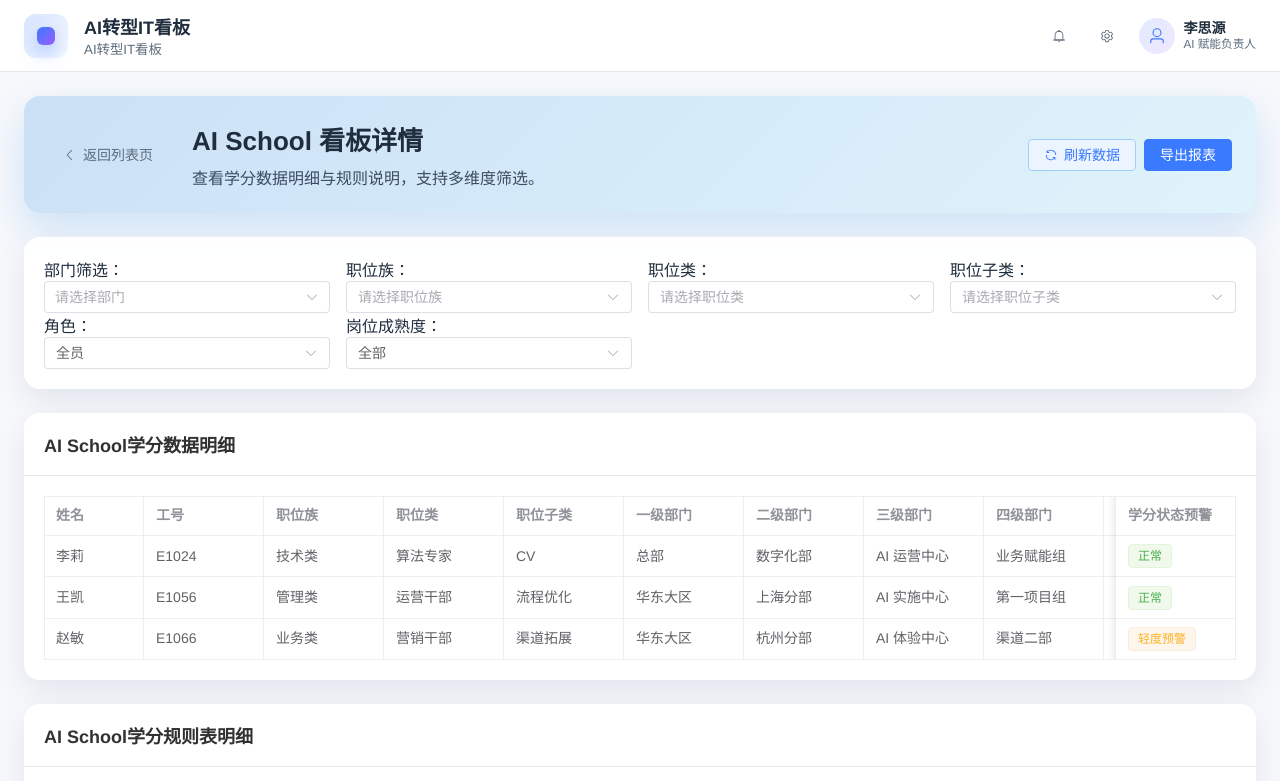
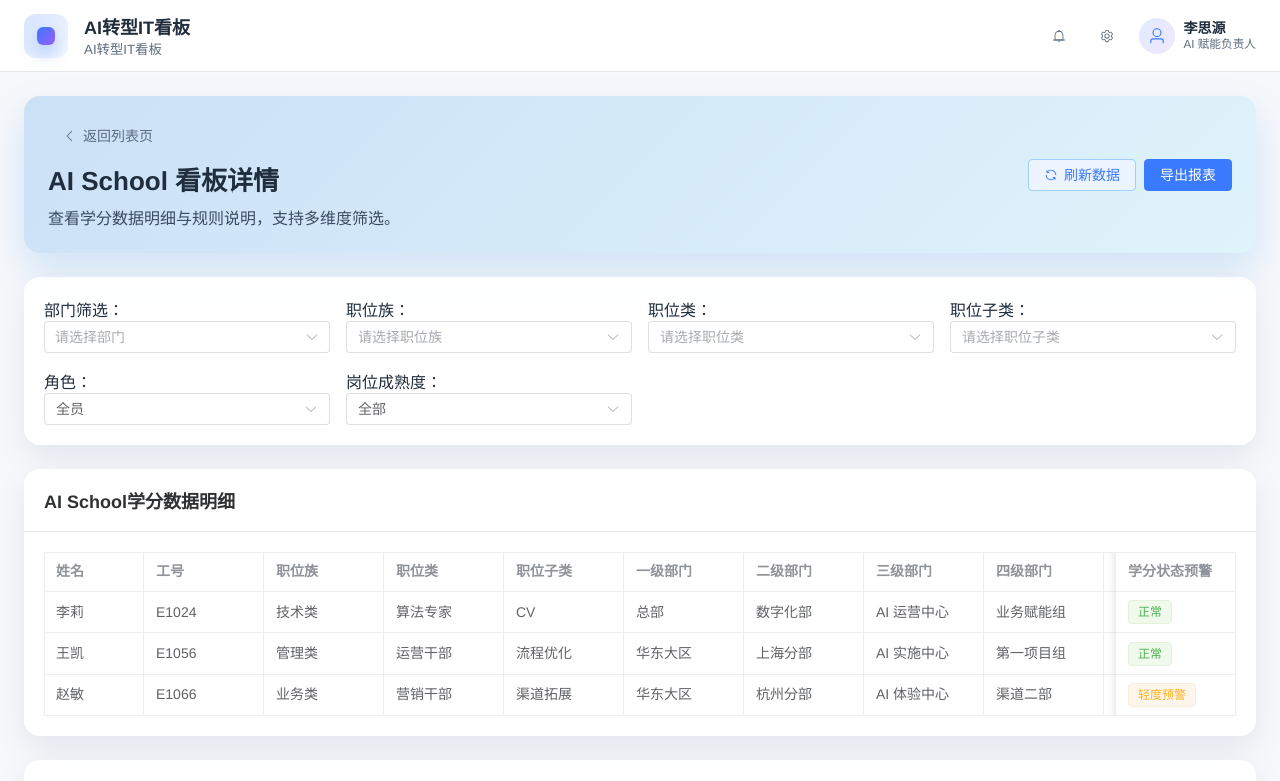
Before and after one commit to xupeng-faker/ai--dashboard, a Vue app in the folder ai-dashboard/: page /dashboard/school/detail/1 in a window 1280 px wide. Shown: the top 781 px of the page. Built offline with nearby package versions, Linux system fonts and the light colour scheme.

Commit message:
优化样式

```diff
--- a/ai-dashboard/src/views/dashboard/CertificationDetail.vue
+++ b/ai-dashboard/src/views/dashboard/CertificationDetail.vue
@@ -110,7 +110,7 @@ onMounted(() => {
   <section class="detail-view cert-detail">
     <header class="detail-view__header glass-card">
       <div class="header-left">
-        <el-button type="primary" text :icon="ArrowLeft" @click="handleBack">返回看板</el-button>
+        <el-button type="primary" text :icon="ArrowLeft" @click="handleBack">返回列表页</el-button>
         <div>
           <h2>{{ detailData?.summary?.name ?? 'AI任职认证详情' }}</h2>
           <p>
@@ -366,6 +366,7 @@ onMounted(() => {
   display: flex;
   flex-direction: column;
   gap: $spacing-sm;
+  align-items: flex-start;
 }
 
 .filter-card {
@@ -373,6 +374,10 @@ onMounted(() => {
   border-radius: $radius-lg;
   background: rgba(255, 255, 255, 0.96);
   box-shadow: $shadow-card;
+  :deep(.el-form-item) {
+    margin-right: $spacing-md;
+    margin-bottom: $spacing-sm;
+  }
 }
 
 .summary-card {
--- a/ai-dashboard/src/views/dashboard/SchoolDetail.vue
+++ b/ai-dashboard/src/views/dashboard/SchoolDetail.vue
@@ -56,7 +56,7 @@ onMounted(() => {
       </el-space>
     </header>
 
-    <el-card shadow="never" class="filter-card" v-if="detailData">
+    <el-card shadow="hover" class="filter-card" v-if="detailData">
       <el-row :gutter="16" align="middle">
         <el-col :xs="24" :sm="12" :md="6">
           <label>部门筛选：</label>
@@ -244,8 +244,9 @@ onMounted(() => {
 
 .header-left {
   display: flex;
-  align-items: center;
-  gap: $spacing-lg;
+  flex-direction: column;
+  align-items: flex-start;
+  gap: $spacing-sm;
   flex: 1;
 }
 
@@ -273,6 +274,9 @@ onMounted(() => {
   border-radius: $radius-lg;
   background: rgba(255, 255, 255, 0.96);
   box-shadow: $shadow-card;
+  :deep(.el-row) {
+    row-gap: $spacing-md;
+  }
 
   label {
     display: inline-block;
--- a/ai-dashboard/src/views/dashboard/TrainingDetail.vue
+++ b/ai-dashboard/src/views/dashboard/TrainingDetail.vue
@@ -1,7 +1,7 @@
 <script setup lang="ts">
 import { computed, onMounted, ref, watch } from 'vue'
 import { ArrowLeft, Refresh } from '@element-plus/icons-vue'
-import { useRoute, useRouter } from 'vue-router'
+import { useRouter } from 'vue-router'
 import { fetchTrainingDetail } from '@/api/dashboard'
 import type {
   TrainingDetailData,
@@ -11,7 +11,6 @@ import type {
 
 const props = defineProps<{ id: string }>()
 const router = useRouter()
-const route = useRoute()
 const loading = ref(false)
 const detailData = ref<TrainingDetailData | null>(null)
 const filters = ref<TrainingDetailFilters>({
@@ -318,6 +317,7 @@ onMounted(() => {
   display: flex;
   flex-direction: column;
   gap: $spacing-sm;
+  align-items: flex-start;
 }
 
 .filter-card {
@@ -325,6 +325,10 @@ onMounted(() => {
   border-radius: $radius-lg;
   background: rgba(255, 255, 255, 0.96);
   box-shadow: $shadow-card;
+  :deep(.el-form-item) {
+    margin-right: $spacing-md;
+    margin-bottom: $spacing-sm;
+  }
 }
 
 .detail-block {
```
